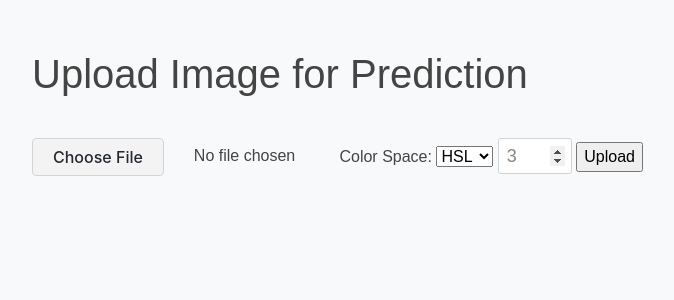
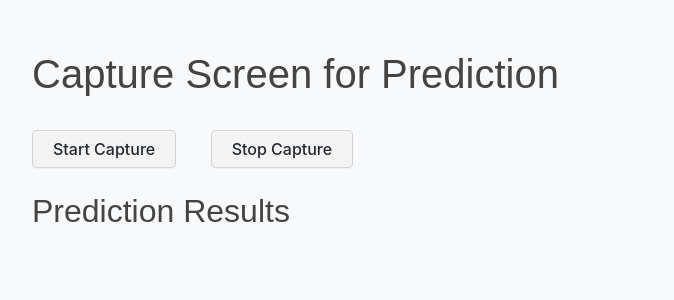
Before and after one commit to nmstoker/ihm, a Flask app: page / in a window 1280 px wide. Shown: the top 300 px of the page, without its empty margins (28-702 px from the left). Run offline with Flask 3, Linux system fonts and the light colour scheme.

Commit message:
Interactive usage

```diff
--- a/app.py
+++ b/app.py
@@ -3,7 +3,12 @@ import requests
 
 app = Flask(__name__)
 
-@app.route('/', methods=['GET', 'POST'])
+@app.route('/', methods=['GET'])
+@app.route('/capture', methods=['GET'])
+def capture():
+    return render_template('capture.html')
+
+@app.route('/upload', methods=['GET', 'POST'])
 def upload_file():
     if request.method == 'POST':
         image = request.files['file']
@@ -21,5 +26,6 @@ def upload_file():
 
     return render_template('upload.html')
 
+
 if __name__ == '__main__':
     app.run(debug=True)
--- a/ihm_inference.py
+++ b/ihm_inference.py
@@ -2,6 +2,7 @@ import json
 import cv2
 import numpy as np
 from joblib import load
+from pathlib import Path
 
 def generate_histogram(image_path, color_space='RGB'):
     # Read the image
@@ -67,7 +68,8 @@ def predict_top_n_labels_json(image_path, model_filename, color_space='RGB', top
 
     return json.dumps(top_n_predictions, indent=4)
 
-model_filename = 'classifier_HSL.joblib' # seems the best mode so far
+color_space="HSL" # seems the best mode so far
+model_filename = Path(f'models/classifier_{color_space}.joblib')
 
 # Example usage for regular single prediction
 # predicted_label = predict_label('test/20231218_204508.png', model_filename)
--- a/static/main.css
+++ b/static/main.css
@@ -143,3 +143,38 @@ input[type="range"] {
   height: 0;
   z-index: 1;
 }
+
+
+
+button.capture {
+  appearance: none;
+  background-color: #F3F3F4;
+  border: 1px solid rgba(27, 31, 35, 0.15);
+  border-radius: 0.3rem;
+  box-shadow: rgba(27, 31, 35, 0.04) 0 1px 0, rgba(255, 255, 255, 0.25) 0 1px 0 inset;
+  box-sizing: border-box;
+  color: #24292E;
+  cursor: pointer;
+  display: inline-block;
+  font-family: -apple-system, system-ui, "Segoe UI", Helvetica, Arial, sans-serif, "Apple Color Emoji", "Segoe UI Emoji";
+  font-size: 16px;
+  font-weight: 500;
+  line-height: 20px;
+  list-style: none;
+  padding: 8px 20px;
+  position: relative;
+  margin-right: 30px;
+  transition: background-color 0.2s cubic-bezier(0.3, 0, 0.5, 1);
+  user-select: none;
+  -webkit-user-select: none;
+  touch-action: manipulation;
+  vertical-align: middle;
+  white-space: nowrap;
+  word-wrap: break-word;
+}
+
+button.capture:hover {
+  background-color: #efefef;
+  text-decoration: none;
+  transition-duration: 0.1s;
+}
--- /dev/null
+++ b/templates/capture.html
@@ -0,0 +1,168 @@
+<!doctype html>
+<html lang="en">
+<head>
+    <meta charset="UTF-8">
+    <meta name="viewport" content="width=device-width, initial-scale=1.0">
+    <link href="https://cdn.jsdelivr.net/npm/bootstrap@5.0.2/dist/css/bootstrap.min.css" rel="stylesheet" integrity="sha384-EVSTQN3/azprG1Anm3QDgpJLIm9Nao0Yz1ztcQTwFspd3yD65VohhpuuCOmLASjC" crossorigin="anonymous">
+    <link rel="stylesheet" href='static/main.css' />
+    <title>Capture Screen</title>
+    <script>
+        let video, canvas, stream, captureInterval, ws;
+        const acceptedLabels = ["economist", "bbc_sport", "bbc_news", "ft"];
+        const probabilityThreshold = 0.3;
+
+        async function startCapture() {
+            try {
+                const displayMediaOptions = {
+                    video: {
+                        cursor: "always"
+                    },
+                    audio: false
+                };
+                stream = await navigator.mediaDevices.getDisplayMedia(displayMediaOptions);
+                video.srcObject = stream;
+
+                // Add event listeners to stop capture if the user ends the stream
+                stream.getTracks().forEach(track => track.onended = stopCapture);
+
+                // Capture the first frame immediately
+                captureFrame();
+
+                // Set up the interval for subsequent captures
+                captureInterval = setInterval(captureFrame, 2000); // Every 2 seconds
+            } catch(err) {
+                console.error("Error: " + err);
+            }
+
+		    // Open a WebSocket connection
+		    ws = new WebSocket("ws://localhost:8000/ws");
+
+		    ws.onopen = function(event) {
+		        console.log("Connected to WebSocket");
+		    };
+
+		    ws.onmessage = function(event) {
+		        console.log("Message from server:", event.data);
+                displayResults(event.data);
+		    };
+
+		    ws.onerror = function(event) {
+		        console.error("WebSocket error:", event);
+		    };
+
+        }
+
+        function stopCapture() {
+            if (stream) {
+                stream.getTracks().forEach(track => track.stop());
+            }
+            if (captureInterval) {
+                clearInterval(captureInterval);
+            }
+            video.srcObject = null;
+
+            // Close the WebSocket connection
+		    if (ws) {
+		        ws.close();
+		    }
+        }
+
+        function captureFrame() {
+            const timestamp = new Date().toISOString();
+            console.log("Capturing frame at: " + timestamp);
+
+			canvas.width = video.videoWidth;
+		    canvas.height = video.videoHeight;
+		    canvas.getContext('2d').drawImage(video, 0, 0, canvas.width, canvas.height);
+
+		    // Convert the canvas to a data URL (base64 encoded image)
+		    let imageData = canvas.toDataURL('image/jpeg');
+
+		    // Send this image data to the server via WebSocket
+		    if (ws && ws.readyState === WebSocket.OPEN) {
+		        ws.send(imageData);
+		    }
+        }
+
+        function formatDate(date) {
+          const options = {
+            day: '2-digit',
+            month: 'short',
+            year: 'numeric',
+            hour: '2-digit',
+            minute: '2-digit',
+            second: '2-digit',
+          };
+
+          return new Intl.DateTimeFormat('en-GB', options).format(date);
+        }
+
+        function displayResults(data) {
+            const results = JSON.parse(data);
+            const resultsList = document.getElementById("resultsList");
+
+            let listItem = document.createElement("li");
+
+            let currentDate = new Date();
+            let formattedDate = formatDate(currentDate);
+            listItem.textContent = `Results at ${formattedDate}: `;
+            results.forEach(result => {
+                listItem.innerHTML += `<strong>${result.label}</strong> (${result.probability.toFixed(2)}), `;
+            });
+
+
+            if (resultsList.children.length >= 10) {
+                // If the list is longer than or equal to 10, remove the last item
+                resultsList.removeChild(resultsList.lastElementChild);
+            }
+
+            // Add new results to the top of the list
+            resultsList.insertBefore(listItem, resultsList.firstChild);
+
+            // Process results for audio playback
+            playAudioBasedOnLabel(results);
+        }
+
+        function playAudioBasedOnLabel(results) {
+            // Find the label with the highest probability
+            let highestProbability = 0;
+            let labelToPlay = 'unrecognised';  // Default to 'unrecognised'
+
+            results.forEach(result => {
+                if (result.probability > highestProbability) {
+                    highestProbability = result.probability;
+                    labelToPlay = result.label;
+                }
+            });
+
+            // Check if the label is accepted and meets the threshold
+            if (highestProbability >= probabilityThreshold && acceptedLabels.includes(labelToPlay)) {
+                playAudio(`static/${labelToPlay}.mp3`);
+            } else {
+                playAudio('static/unrecognised.mp3');
+            }
+        }
+
+        function playAudio(audioFileName) {
+            new Audio(audioFileName).play();
+        }
+
+        window.onload = function() {
+            video = document.getElementById('video');
+            canvas = document.createElement('canvas');
+        };
+    </script>
+</head>
+<body>
+    <h1>Capture Screen for Prediction</h1>
+    <br>
+    <button class="capture" onclick="startCapture()">Start Capture</button>
+    <button class="capture" onclick="stopCapture()">Stop Capture</button>
+    <video id="video" autoplay style="display:none;"></video>
+    <br>
+    <br>
+    <h2>Prediction Results</h2>
+    <br>
+    <ul id="resultsList"></ul>
+</body>
+</html>
```
Also changed, not shown: ihm_api.py (+37 -2 lines), ihm_training.py (+5 -2 lines), templates/results.html (+6 -2 lines), 13 other files.
